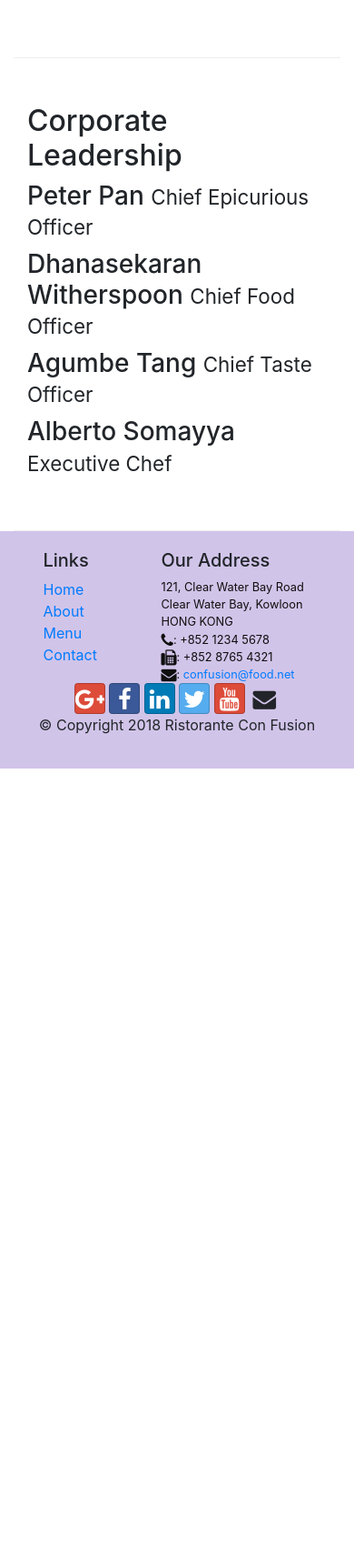
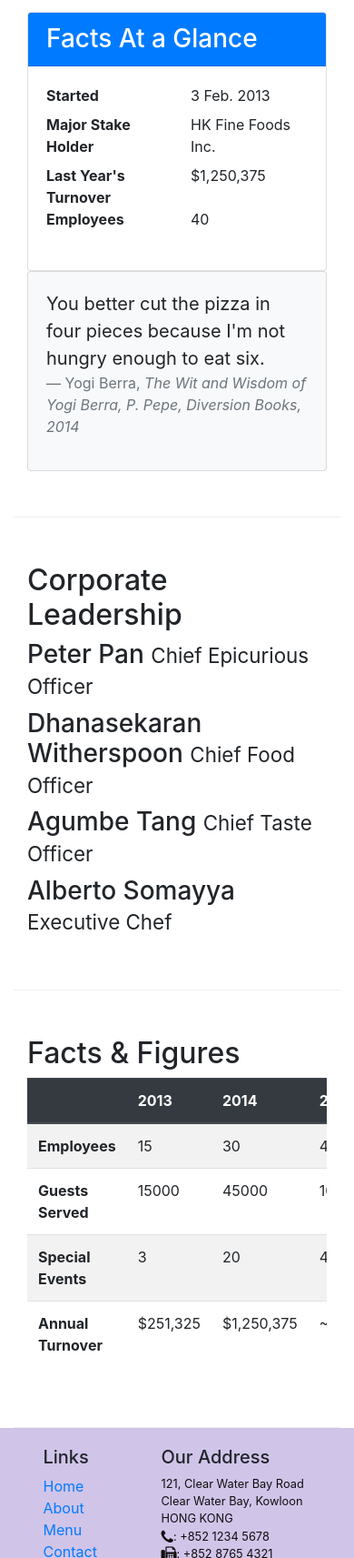
Before and after one commit to RishanthRajendhran/conFusion, a website: page aboutus.html in a window 390 px wide. Shown: the part 1036-2749 px from the top of the page at 91% size. Before the commit the page ends 1881 px from the top, so only its background shows below. Drawn offline with nearby package versions, Linux system fonts and the light colour scheme.

Commit message:
tables and cards

```diff
--- a/aboutus.html
+++ b/aboutus.html
@@ -65,6 +65,31 @@
                 <p>The restaurant traces its humble beginnings to <em>The Frying Pan</em>, a successful chain started by our CEO, Mr. Peter Pan, that featured for the first time the world's best cuisines in a pan.</p>
             </div>
             <div class="col-12 col-sm-6">
+                <div class="card">
+                    <h3 class="card-header bg-primary text-white">Facts At a Glance</h3>
+                    <div class="card-body">
+                        <dl class="row">
+                            <dt class="col-6">Started</dt>
+                            <dd class="col-6">3 Feb. 2013</dd>
+                            <dt class="col-6">Major Stake Holder</dt>
+                            <dd class="col-6">HK Fine Foods Inc.</dd>
+                            <dt class="col-6">Last Year's Turnover</dt>
+                            <dd class="col-6">$1,250,375</dd>
+                            <dt class="col-6">Employees</dt>
+                            <dd class="col-6">40</dd>
+                        </dl>
+                    </div>
+                </div>
+            </div>
+            <div class="col-12">
+                <div class="card card-body bg-light">
+                    <blockquote class="blockquote">
+                        <p class="mb-0">You better cut the pizza in four pieces because I'm not hungry enough to eat six.</p>
+                        <footer class="blockquote-footer">Yogi Berra,
+                            <cite title="Source Title">The Wit and Wisdom of Yogi Berra, P. Pepe, Diversion Books, 2014</cite>
+                        </footer>
+                    </blockquote>
+                </div>
             </div>
         </div>
 
@@ -83,6 +108,52 @@
             </div>
        </div>
 
+    <div class="row row-content">
+        <div class="col-12 col-sm-9">
+            <h2>Facts &amp; Figures</h2>
+            <div class="table-responsive">
+            <table class="table table-striped">
+                <thead>
+                    <tr class="thead-dark">
+                        <th></th>
+                        <th>2013</th>
+                        <th>2014</th>
+                        <th>2015</th>
+                    </tr>
+                </thead>
+                <tbody>
+                    <tr>
+                        <td><strong>Employees</strong></td>
+                        <td>15</td>
+                        <td>30</td>
+                        <td>40</td>
+                    </tr>
+                    <tr>
+                        <td><strong>Guests Served</strong></td>
+                        <td>15000</td>
+                        <td>45000</td>
+                        <td>100,000</td>
+                    </tr>
+                    <tr>
+                        <td><strong>Special Events</strong></td>
+                        <td>3</td>
+                        <td>20</td>
+                        <td>45</td>
+                    </tr>
+                    <tr>
+                        <td><strong>Annual Turnover</strong></td>
+                        <td>$251,325</td>
+                        <td>$1,250,375</td>
+                        <td>~$3,000,000</td>
+                    </tr>
+                </tbody>
+            </table>
+            </div>
+        </div>
+        <div class="col-12 col-sm-3">
+
+        </div>
+    </div>
     </div>
 
     <footer class="footer">
```
